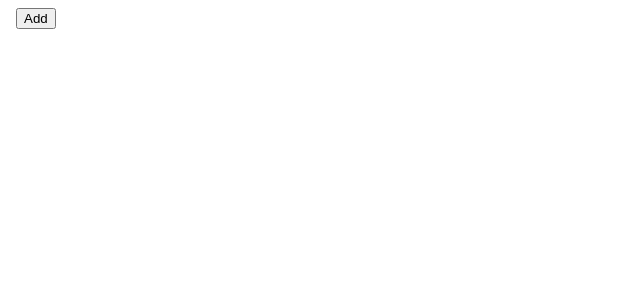
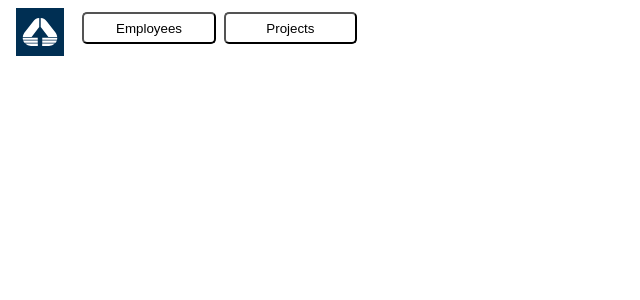
Before and after one commit to kristina-trifunovic/employee-project-app, an Angular app: page / in a window 1280 px wide. Shown: the top 300 px of the page, without its empty margins (0-640 px from the left). Built offline with nearby package versions, Linux system fonts and the light colour scheme.

Commit message:
added employee module

```diff
--- a/src/app.component.html
+++ /dev/null
@@ -1,16 +0,0 @@
-<!DOCTYPE html>
-<html lang="en">
-
-<head>
-  <meta charset="UTF-8">
-  <meta name="viewport" content="width=device-width, initial-scale=1.0">
-  <title>Document</title>
-</head>
-
-<body>
-  <div>
-    <button (click)="addEmployee()">Add</button>
-  </div>
-</body>
-
-</html>
--- /dev/null
+++ b/src/app/app-routing.module.ts
@@ -0,0 +1,20 @@
+import { NgModule } from '@angular/core';
+import { CommonModule } from '@angular/common';
+import { RouterModule, Routes } from '@angular/router';
+
+const routes: Routes = [
+  {
+    path: 'employee',
+    loadChildren: () =>
+      import('./features/employees/employees.module').then(
+        (e) => e.EmployeesModule
+      ),
+  },
+];
+
+@NgModule({
+  declarations: [],
+  imports: [CommonModule, RouterModule.forRoot(routes)],
+  exports: [RouterModule],
+})
+export class AppRoutingModule {}
--- /dev/null
+++ b/src/app/app.component.css
@@ -0,0 +1,24 @@
+.container {
+  display: grid;
+  grid-template-columns: 5% 95%;
+}
+
+img {
+  height: 3em;
+  width: 3em;
+}
+
+button {
+  display: inline-block;
+  text-align: center;
+  background-color: white;
+  padding: 0.5em;
+  margin: 0.3em;
+  width: 10em;
+  border-radius: 5px;
+}
+
+button:hover {
+  background-color: #002f53;
+  color: white;
+}
--- /dev/null
+++ b/src/app/app.component.html
@@ -0,0 +1,22 @@
+<!DOCTYPE html>
+<html lang="en">
+
+<head>
+  <meta charset="UTF-8">
+  <meta name="viewport" content="width=device-width, initial-scale=1.0">
+  <title>Document</title>
+</head>
+
+<body>
+  <div class="container">
+    <div class="col">
+      <img src="assets/eng-logo.svg" alt="">
+    </div>
+    <div class="col">
+      <button (click)="goToEmployees()">Employees</button>
+      <button (click)="goToProjects()">Projects</button>
+    </div>
+  </div>
+</body>
+
+</html>
--- a/src/app.component.ts
+++ b/src/app/app.component.ts
@@ -1,5 +1,5 @@
 import { Component, OnInit } from '@angular/core';
-import { EmployeeService } from './app/core/services/employee.service';
+import { Router } from '@angular/router';
 
 @Component({
   selector: 'app-root',
@@ -9,9 +9,15 @@ import { EmployeeService } from './app/core/services/employee.service';
 export class AppComponent implements OnInit {
   title = 'employee-project-app';
 
-  constructor(private employeeService: EmployeeService) {}
+  constructor(private router: Router) {}
 
-  ngOnInit(): void {
-    this.employeeService.findAll().subscribe((e) => console.log(e));
+  ngOnInit(): void {}
+
+  goToEmployees() {
+    this.router.navigate(['employee']);
+  }
+
+  goToProjects() {
+    this.router.navigate(['project']);
   }
 }
--- a/src/app.module.ts
+++ b/src/app/app.module.ts
@@ -3,10 +3,11 @@ import { BrowserModule } from '@angular/platform-browser';
 import { HttpClientModule } from '@angular/common/http';
 
 import { AppComponent } from './app.component';
+import { AppRoutingModule } from './app-routing.module';
 
 @NgModule({
   declarations: [AppComponent],
-  imports: [BrowserModule, HttpClientModule],
+  imports: [BrowserModule, HttpClientModule, AppRoutingModule],
   providers: [],
   bootstrap: [AppComponent],
 })
--- /dev/null
+++ b/src/app/features/employees/employees-routing.module.ts
@@ -0,0 +1,10 @@
+import { NgModule } from '@angular/core';
+import { RouterModule, Routes } from '@angular/router';
+
+const routes: Routes = [];
+
+@NgModule({
+  imports: [RouterModule.forChild(routes)],
+  exports: [RouterModule]
+})
+export class EmployeesRoutingModule { }
--- a/src/main.ts
+++ b/src/main.ts
@@ -1,6 +1,6 @@
 import { platformBrowserDynamic } from '@angular/platform-browser-dynamic';
 
-import { AppModule } from './app.module';
+import { AppModule } from './app/app.module';
 
 platformBrowserDynamic()
   .bootstrapModule(AppModule)
```
Also changed, not shown: src/app/features/employees/employees.module.ts (added, +14 -0 lines), src/app.component.css (deleted), src/assets/eng-logo.svg (added), 1 other file (tests, documents, lock files or other folders).
